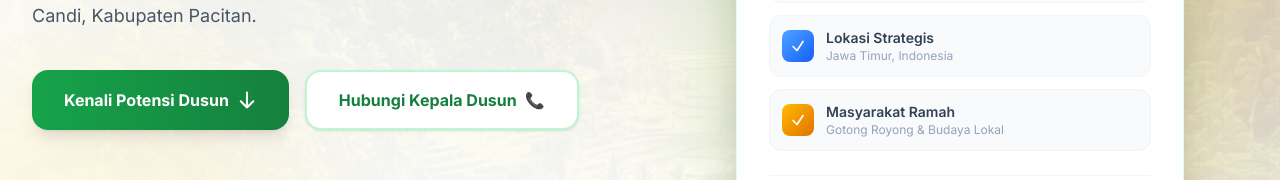
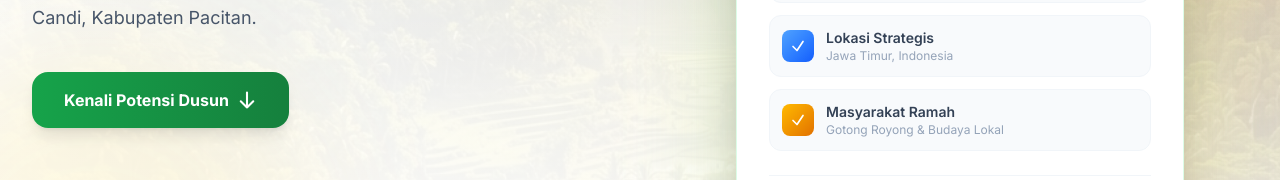
Before and after one commit to Jamesmarvins/portal-dusun-tlogomulyo, a Next.js app: page / in a window 1280 px wide. Shown: the part 500-680 px from the top of the page. Built offline with nearby package versions, Linux system fonts and the light colour scheme; no server answers.

Commit message:
style: hapus tombol cta hubungi kepala dusun di hero agar lebih rapi

```diff
--- a/app/page.js
+++ b/app/page.js
@@ -64,15 +64,6 @@ export default function HomePage() {
                   <svg className="w-4 h-4 sm:w-5 sm:h-5" fill="none" stroke="currentColor" viewBox="0 0 24 24" strokeWidth={2.5}>
                     <path strokeLinecap="round" strokeLinejoin="round" d="M19.5 13.5 12 21m0 0-7.5-7.5M12 21V3" />
                   </svg>
-                </a>
-                <a
-                  href="https://wa.me/6281234567890?text=Halo%20Bapak%20Kepala%20Dusun%20Tlogomoyo,%20saya%20berkunjung%20dari%20website%20portal."
-                  target="_blank"
-                  rel="noopener noreferrer"
-                  className="inline-flex items-center justify-center gap-2 px-6 sm:px-8 py-3.5 sm:py-4 bg-white dark:bg-slate-800 text-primary-700 font-bold rounded-2xl border-2 border-primary-200 hover:border-primary-300 hover:bg-primary-50 shadow-sm hover:shadow-md transition-all duration-300 text-sm sm:text-base cursor-pointer"
-                >
-                  {t.hero.btnContact}
-                  <span className="text-base">📞</span>
                 </a>
               </div>
 
```
